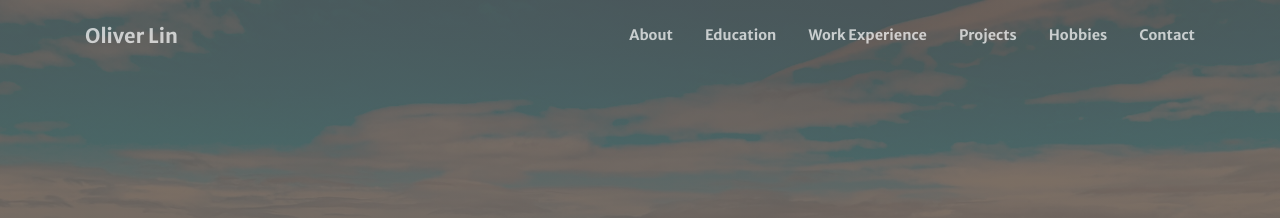
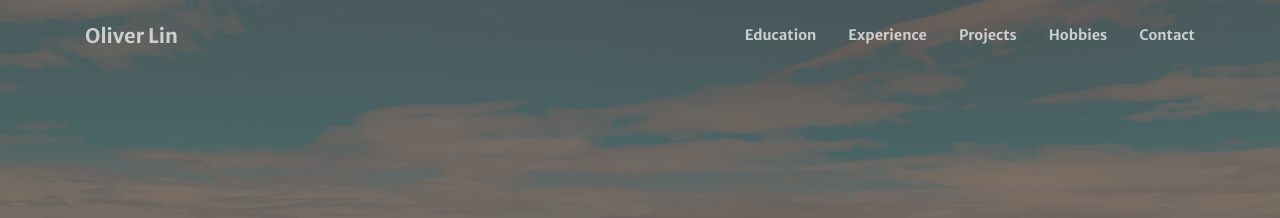
Before and after one commit to oliverlintl/oliverlintl.github.io, a Jekyll site: the page built from index.md, in a window 1280 px wide and 900 px high. Shown: the top 218 px of the window. Built offline with Jekyll 4.4.1, drawn with Linux system fonts in a browser that asks for light colours.

Commit message:
Update menus.yml

```diff
--- a/_data/menus.yml
+++ b/_data/menus.yml
@@ -3,11 +3,9 @@
 # However on github-pages custom plugins are disabled, and the script doesn't
 # run. So please, fill in any custom menu entry here.
 header:
-- title: About
-  url: "#about"
 - title: Education
   url: /#education
-- title: Work Experience
+- title: Experience
   url: /#work experience
 - title: Projects
   url: /#projects
```
